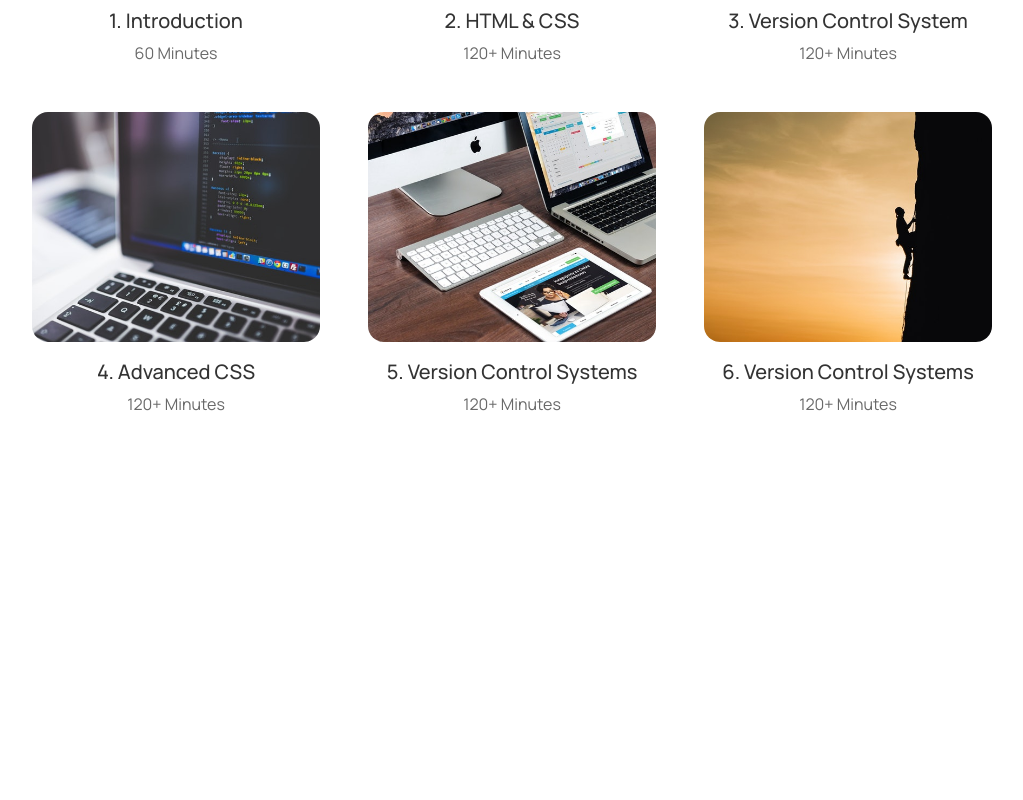
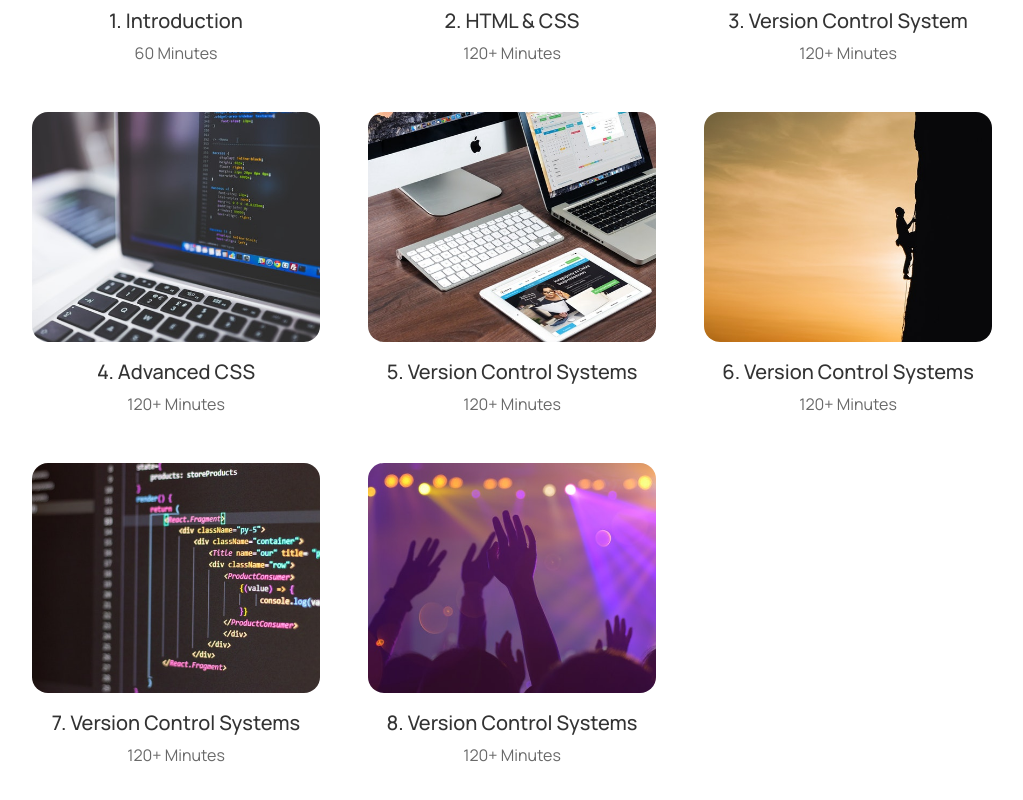
Before and after one commit to markoduspara1/handson-react, a React (Create React App) app: page /Courses in a window 1280 px wide. Shown: the part 676-1476 px from the top of the page, without its empty margins (128-1151 px from the left). Before the commit the page ends 1211 px from the top, so only its background shows below. Built offline with nearby package versions, Linux system fonts and the light colour scheme.

Commit message:
Update Courses.js

```diff
--- a/src/pages/Courses/Courses.js
+++ b/src/pages/Courses/Courses.js
@@ -14,6 +14,8 @@ import LectureImg3 from "../../assets/images/lecture-3.jpg";
 import LectureImg4 from "../../assets/images/lecture-4.jpg";
 import LectureImg5 from "../../assets/images/lecture-5.jpg";
 import LectureImg6 from "../../assets/images/lecture-6.jpg";
+import LectureImg7 from "../../assets/images/lecture-7.jpg";
+import LectureImg8 from "../../assets/images/lecture-8.jpg";
 
 const Courses = () => {
   return (
@@ -58,6 +60,18 @@ const Courses = () => {
               title={"6. Version Control Systems"}
               subtitle={"120+ Minutes"}
             />
+            <CourseCard
+              imgSrc={LectureImg7}
+              imgAlt={"Advanced CSS"}
+              title={"7. Version Control Systems"}
+              subtitle={"120+ Minutes"}
+            />
+            <CourseCard
+              imgSrc={LectureImg8}
+              imgAlt={"Advanced CSS"}
+              title={"8. Version Control Systems"}
+              subtitle={"120+ Minutes"}
+            />
           </Grid>
         </Section>
       </Main>
```
